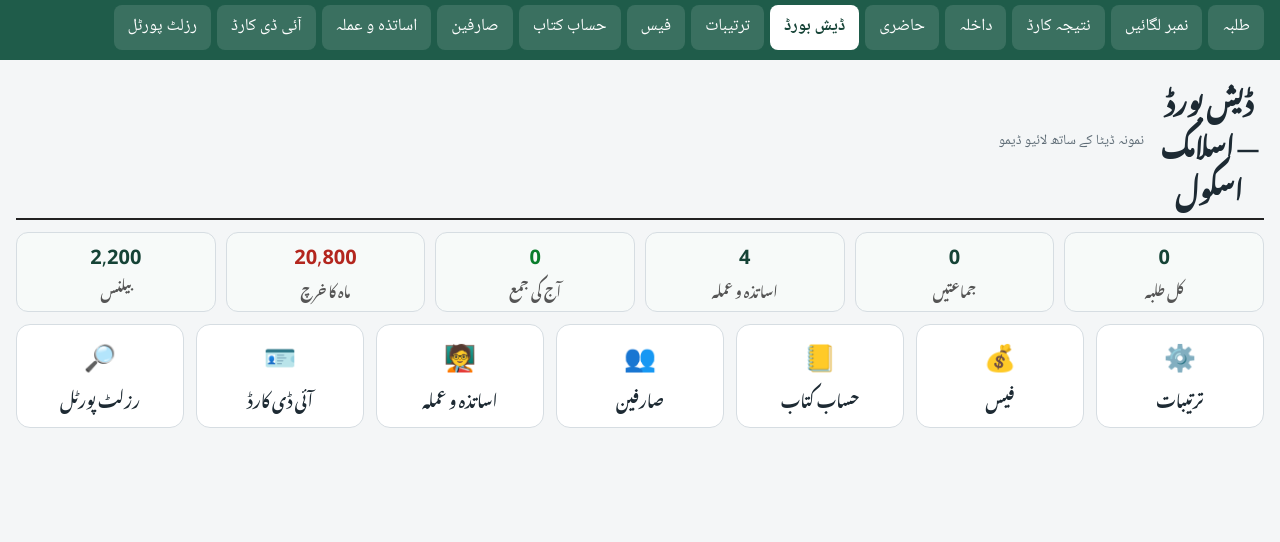
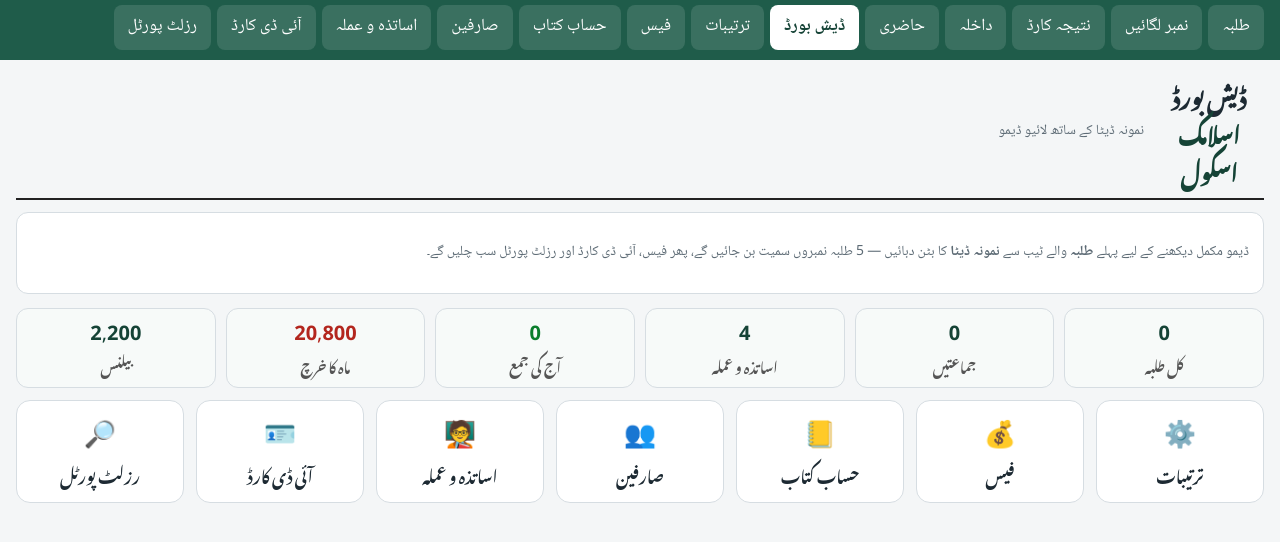
Before and after one commit to latif-school-system/natija-demo, a plain HTML site: page index.html in a window 1280 px wide. Shown: the part 60-602 px from the top of the page. Drawn offline with Linux system fonts and the light colour scheme.

Commit message:
Dashboard: school name inline + sample-data hint

```diff
--- a/index.html
+++ b/index.html
@@ -3165,7 +3165,10 @@ table.marks th { background: #f4f4f4; }
       return '<a class="tile" href="#demo-' + n + '" data-go="' + n + '">' +
         '<div class="t-ic">' + views[n].icon + '</div><div class="t-lbl">' + esc(views[n].label) + '</div></a>';
     }).join('');
-    sec.innerHTML = headerHTML('ڈیش بورڈ — ' + demo.settings.schoolName, 'نمونہ ڈیٹا کے ساتھ لائیو ڈیمو') +
+    var hint = students.length ? '' :
+      '<div class="panel"><p class="note">ڈیمو مکمل دیکھنے کے لیے پہلے <b>طلبہ</b> والے ٹیب سے <b>نمونہ ڈیٹا</b> کا بٹن دبائیں — 5 طلبہ نمبروں سمیت بن جائیں گے، پھر فیس، آئی ڈی کارڈ اور رزلٹ پورٹل سب چلیں گے۔</p></div>';
+    sec.innerHTML = '<div class="card-head"><h2 class="card-title" style="font-size:22px">ڈیش بورڈ <span style="color:var(--brand-dark)">' + esc(demo.settings.schoolName) + '</span></h2>' +
+      '<p class="note">نمونہ ڈیٹا کے ساتھ لائیو ڈیمو</p></div>' + hint +
       '<div class="stats">' +
       '<div class="stat"><div class="s-num">' + fmt(students.length) + '</div><div class="s-lbl">کل طلبہ</div></div>' +
       '<div class="stat"><div class="s-num">' + fmt(classes.length) + '</div><div class="s-lbl">جماعتیں</div></div>' +
```
